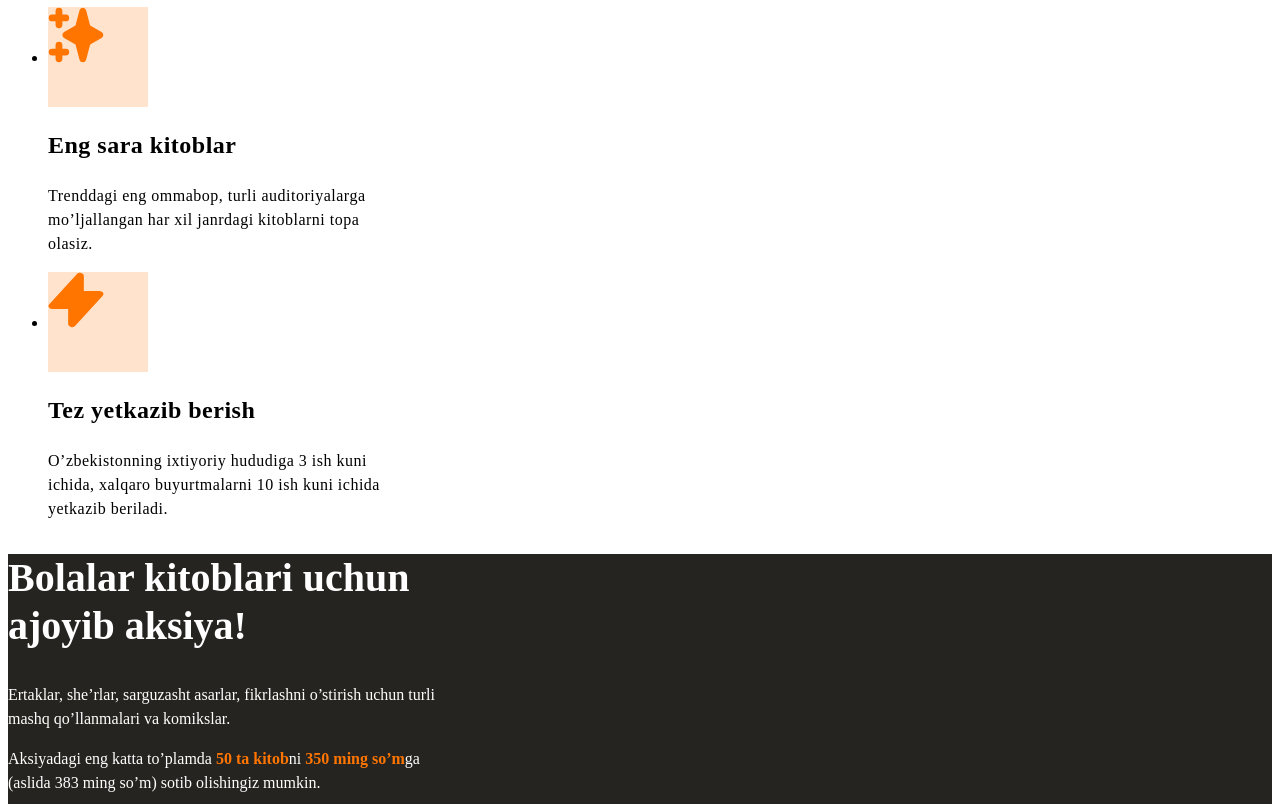
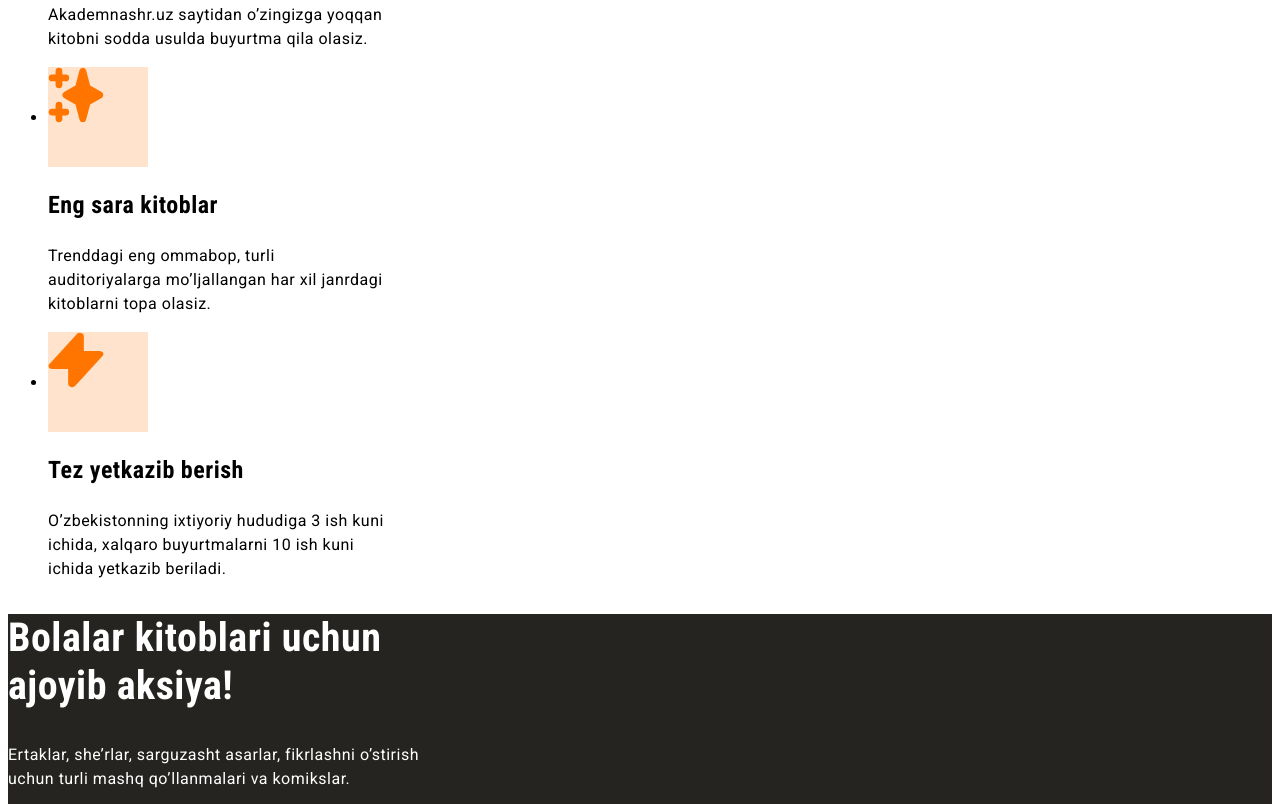
Before and after one commit to Boburmirzoortikoov/akademnashr-promo, a plain HTML site: page index.html in a window 1280 px wide. Shown: the part 1632-2436 px from the top of the page. Drawn offline with Linux system fonts and the light colour scheme.

Commit message:
Add google fonts code

```diff
--- a/css/styles.css
+++ b/css/styles.css
@@ -1,3 +1,10 @@
+body {
+  font-size: 16px;
+  line-height: 1.5;
+  font-family: "Roboto", "Arial", sans-serif;
+  letter-spacing: 0.5px;
+}
+
 /* SITE HEADER  */
 .site-header {
   background-color: #fff;
@@ -48,24 +55,22 @@
 }
 
 .hero-heading {
+  font-family: "Roboto Condensed", "Arial", sans-serif;
   font-weight: bold;
   font-size: 40px;
   line-height: 1.2;
-  letter-spacing: 0.5px;
 }
 
 .hero-text {
-  font-size: 16px;
-  line-height: 150%;
-  letter-spacing: 0.5px;
+
 }
 
 /* FEATURES  */
 .features-heading {
+  font-family: "Roboto Condensed", "Arial", sans-serif;
   width: 440px;
   font-size: 72px;
   line-height: 120%;
-  letter-spacing: 0.5px;
 }
 
 /* FEATURE  */
@@ -80,15 +85,13 @@
 }
 
 .features-title {
+  font-family: "Roboto Condensed", "Arial", sans-serif;
   font-size: 24px;
   line-height: 120%;
-  letter-spacing: 0.5px;
 }
 
 .features-info {
-  font-size: 16px;
-  line-height: 150%;
-  letter-spacing: 0.5px;
+
 }
 
 /* PROMO  */
@@ -102,13 +105,13 @@
 }
 
 .promo-heading {
+  font-family: "Roboto Condensed", "Arial", sans-serif;
   font-size: 40px;
   line-height: 48px;
 }
 
 .promo-text {
-  font-size: 16px;
-  line-height: 1.5;
+
 }
 
 .promo-highlight {
@@ -140,7 +143,6 @@
 }
 
 .site-footer-links a {
-  font-size: 16px;
   line-height: 19px;
   text-decoration: none;
   color: #252420;
--- a/index.html
+++ b/index.html
@@ -5,6 +5,11 @@
   <meta http-equiv="X-UA-Compatible" content="IE=edge">
   <meta name="viewport" content="width=device-width, initial-scale=1.0">
   <title>Akademnashr</title>
+  <!-- GOOGLE FONTS  -->
+  <link rel="preconnect" href="https://fonts.googleapis.com">
+  <link rel="preconnect" href="https://fonts.gstatic.com" crossorigin>
+  <link href="https://fonts.googleapis.com/css2?family=Roboto+Condensed:wght@700&family=Roboto:wght@400;500;700&display=swap" rel="stylesheet">
+  <!-- STYLES  -->
   <link rel="stylesheet" href="css/styles.css">
 </head>
 <body>
```
